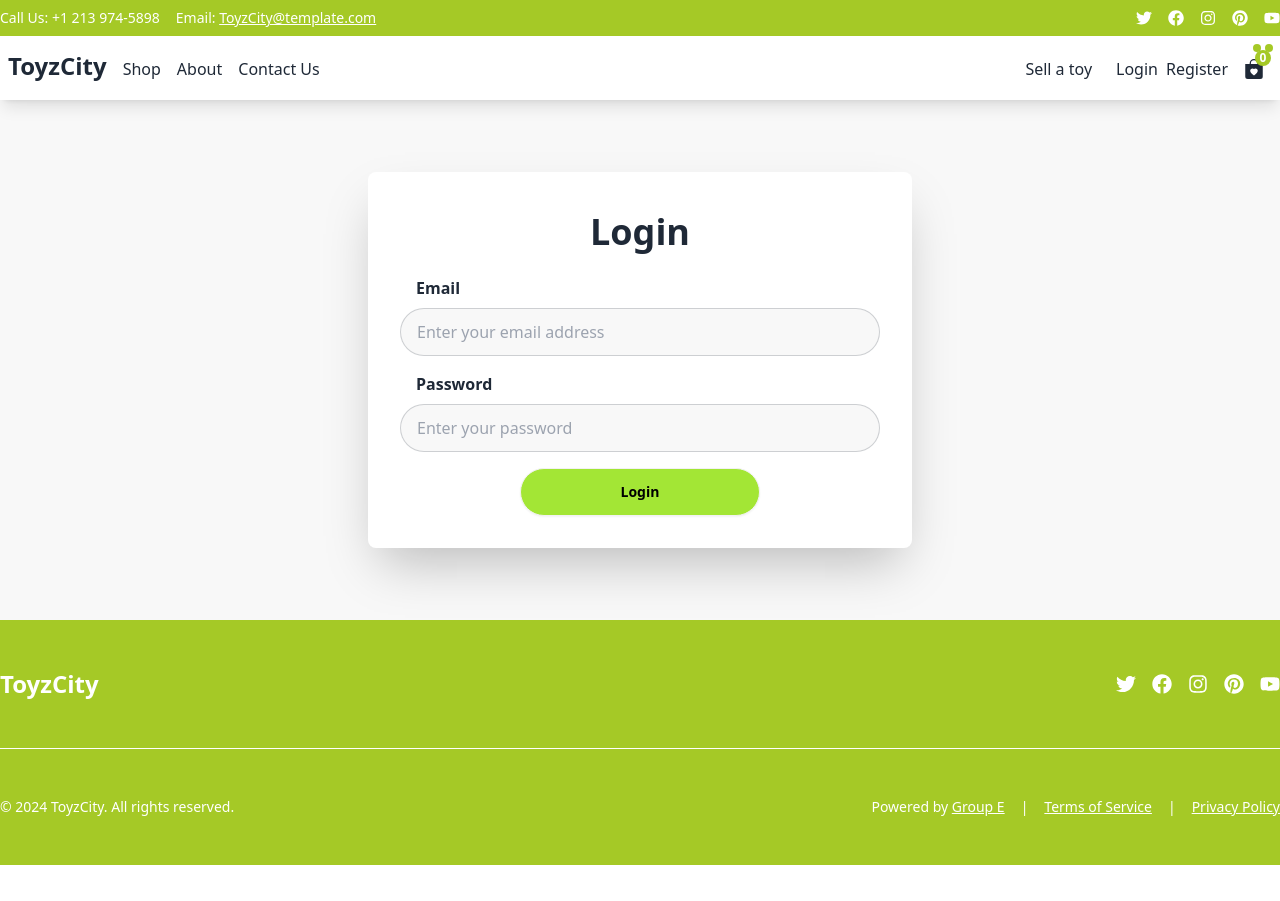
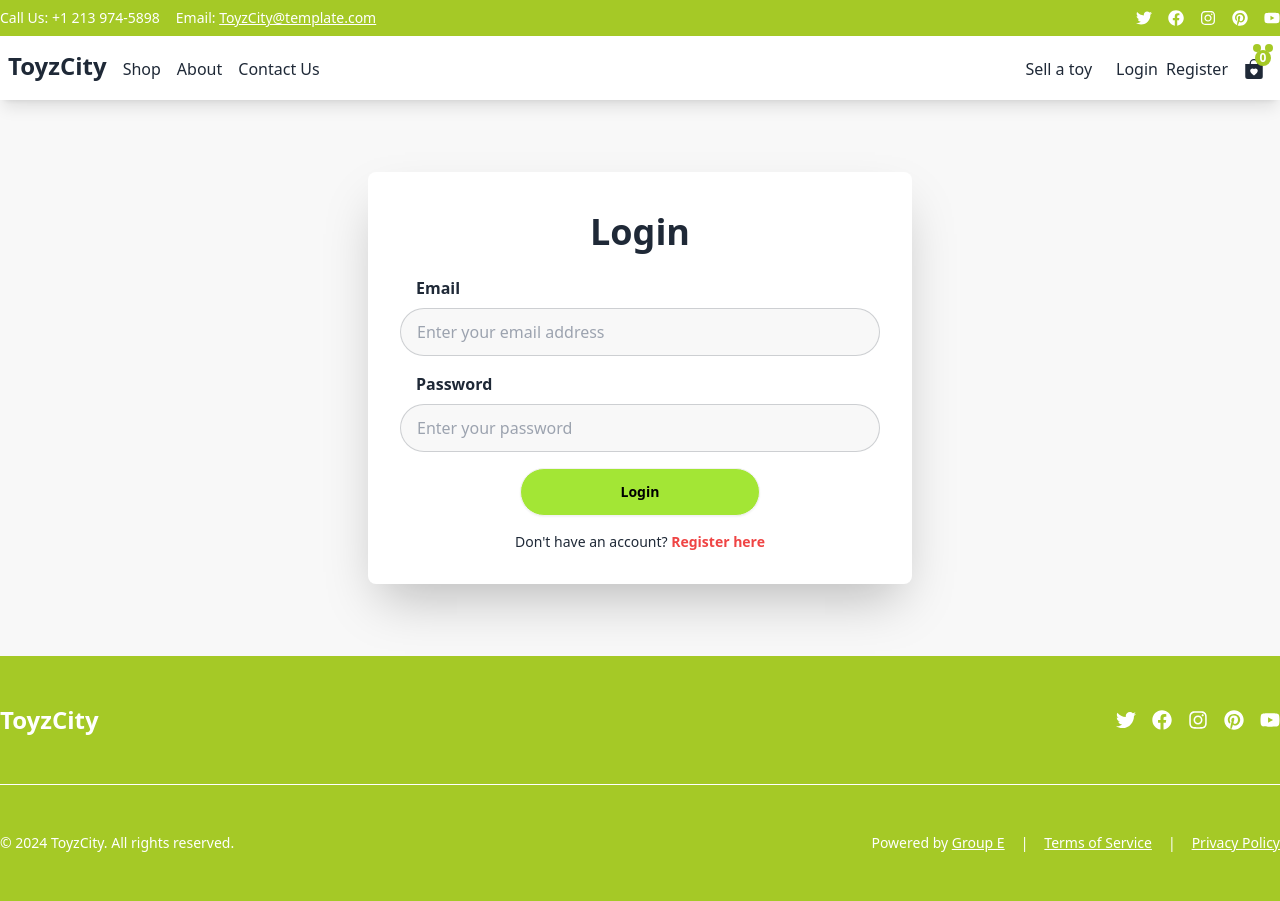
Before and after one commit to ToyTreasures/toy-treasures-frontend, a React (Vite) app: page /login in a window 1280 px wide. Before the commit the page ends 865 px from the top, so only its background shows below. Built offline with nearby package versions, Linux system fonts and the light colour scheme.

Commit message:
feat(login&register): add Link to login&register in their pages

```diff
--- a/src/pages/Login.jsx
+++ b/src/pages/Login.jsx
@@ -2,7 +2,7 @@ import { useState } from "react";
 import { Formik, Form, Field, ErrorMessage } from "formik";
 import * as Yup from "yup";
 import authApiRequests from "../services/authApiRequests";
-import { Navigate, useNavigate } from "react-router-dom";
+import { Link, Navigate, useNavigate } from "react-router-dom";
 import localStorageServices from "../services/localStorageServices";
 import { useUserContext } from "../contexts/UserContext";
 
@@ -102,7 +102,7 @@ const Login = () => {
                   className="text-red-500 text-sm"
                 />
               </div>
-              <div className="flex justify-center ">
+              <div className="flex justify-center">
                 <button
                   type="submit"
                   disabled={isSubmitting}
@@ -110,6 +110,14 @@ const Login = () => {
                 >
                   {isSubmitting ? "Logging in..." : "Login"}
                 </button>
+              </div>
+              <div className="text-center mt-4">
+                <p className="text-sm">
+                  Don't have an account?{" "}
+                  <Link to="/register" className="text-red-500 font-semibold">
+                    Register here
+                  </Link>
+                </p>
               </div>
             </Form>
           )}
--- a/src/pages/Register.jsx
+++ b/src/pages/Register.jsx
@@ -1,6 +1,6 @@
 import { useState } from "react";
 import { Formik, Form, Field, ErrorMessage } from "formik";
-import { useNavigate } from "react-router-dom";
+import { Link, useNavigate } from "react-router-dom";
 import localStorageServices from "../services/localStorageServices";
 import { RegisterSchema } from "../utils/validation/userValidation";
 import registerImage from "../assets/register/registerImage.jpg";
@@ -41,9 +41,9 @@ const Register = () => {
   };
 
   return (
-    <div className="flex flex-col md:flex-row w-full max-w-6xl mx-auto justify-around gap-4 md:gap-10 my-4 md:my-10  p-4 md:p-8">
+    <div className="flex flex-col md:flex-row w-full max-w-6xl mx-auto justify-around gap-4 md:gap-10 my-4 md:my-10 p-4 md:p-8">
       <div className="w-full md:w-1/2 p-4 md:p-8 rounded-lg shadow-2xl">
-        <h1 className="text-2xl md:text-4xl font-semibold text-center mt-2 mb-6 ">
+        <h1 className="text-2xl md:text-4xl font-semibold text-center mt-2 mb-6">
           Create Account
         </h1>
         <Formik
@@ -116,6 +116,14 @@ const Register = () => {
             </Form>
           )}
         </Formik>
+        <div className="text-center mt-4">
+          <p className="text-sm">
+            Already have an account?{" "}
+            <Link to="/login" className="text-red-600 font-semibold">
+              Login here
+            </Link>
+          </p>
+        </div>
       </div>
       <div className="w-full rounded-lg md:w-1/2 mt-4 md:mt-0 hidden md:inline-block">
         <img
```
